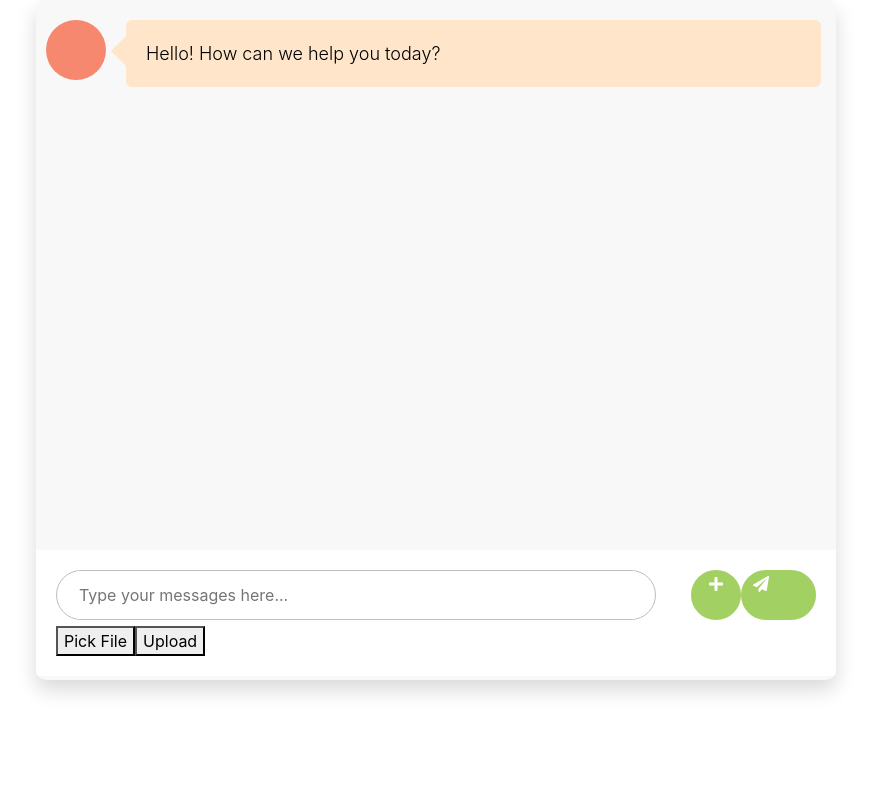
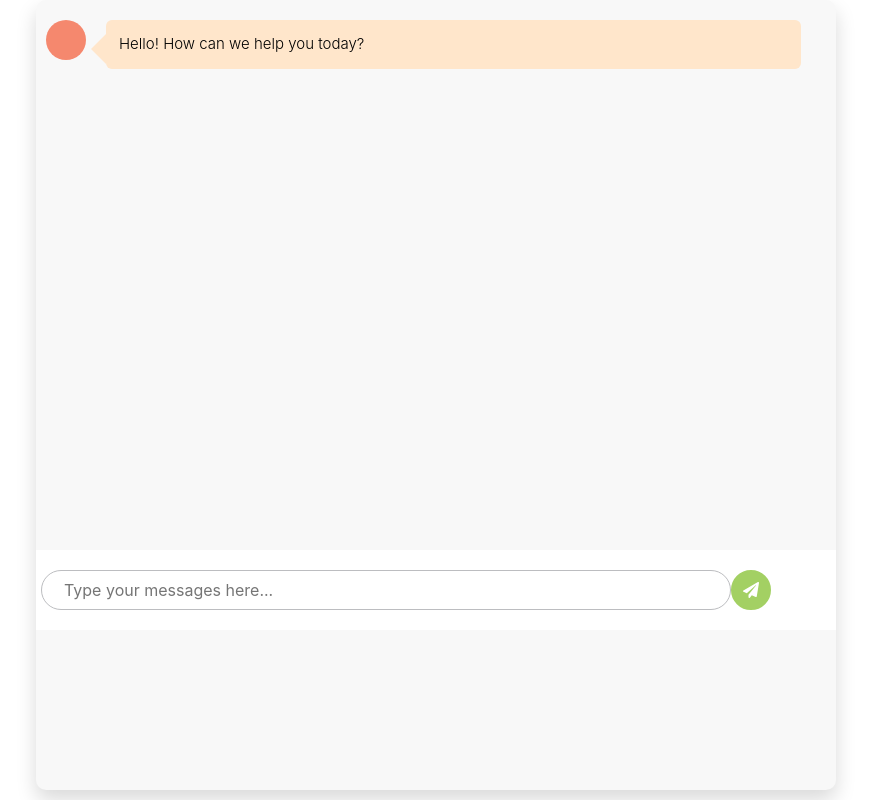
Before and after one commit to cnnradams/hack-the-6ix-specialty-insurance, a React (Create React App) app in the folder ui/: page / in a window 1280 px wide. Shown: the whole page, without its empty margins (204-1075 px from the left). Built offline with nearby package versions, Linux system fonts and the light colour scheme.

Commit message:
react-ui - improved css

```diff
--- a/ui/src/ChatApp.css
+++ b/ui/src/ChatApp.css
@@ -9,9 +9,9 @@
 
   .chat_window {
     /*position: absolute;*/
-    width: calc(100% - 20px);
+    width: calc(100% - 10px);
     max-width: 800px;
-    height: 1000px;
+    height: 1800px;
     border-radius: 10px;
     background-color: #fff;
     top: 50%;
@@ -19,40 +19,7 @@
     box-shadow: 0 10px 20px rgba(0, 0, 0, 0.15);
     background-color: #f8f8f8;
     overflow: hidden;
-    height: calc(100vh - 120px);
-  }
-
-  .top_menu {
-    background-color: #fff;
-    width: 100%;
-    padding: 13px 0px;
-    box-shadow: 0 1px 30px rgba(0, 0, 0, 0.1);
-  }
-  .top_menu .buttons {
-    margin: 3px 0 0 20px;
-    position: absolute;
-  }
-  .top_menu .buttons .button {
-    width: 16px;
-    height: 16px;
-    border-radius: 50%;
-    display: inline-block;
-    margin-right: 10px;
-    position: relative;
-  }
-  .top_menu .buttons .button.close {
-    background-color: #f5886e;
-  }
-  .top_menu .buttons .button.minimize {
-    background-color: #fdbf68;
-  }
-  .top_menu .buttons .button.maximize {
-    background-color: #a3d063;
-  }
-  .top_menu .title {
-    text-align: center;
-    color: #337ab7;
-    font-size: 20px;
+    height: calc(100vh - 10px);
   }
 
   .messages {
@@ -99,7 +66,7 @@
     border-left-color: #c7eafc;
   }
   .messages .message.right .text {
-    color: #45829b;
+    color: black;
   }
 
   .messages .message.left .text {
@@ -111,21 +78,21 @@
     opacity: 1;
   }
   .messages .message .avatar {
-    width: 60px;
-    height: 60px;
+    width: 40px;
+    height: 40px;
     border-radius: 50%;
     display: inline-block;
   }
   .messages .message .text_wrapper {
     display: inline-block;
-    padding: 20px;
+    padding: 13px;
     border-radius: 6px;
     width: calc(100% - 85px);
     min-width: 100px;
     position: relative;
   }
   .messages .message .text_wrapper::after, .messages .message .text_wrapper:before {
-    top: 18px;
+    top: 16px;
     border: solid transparent;
     content: " ";
     height: 0;
@@ -134,7 +101,7 @@
     pointer-events: none;
   }
   .messages .message .text_wrapper::after {
-    border-width: 13px;
+    border-width: 10px;
     margin-top: 0px;
   }
   .messages .message .text_wrapper::before {
@@ -142,7 +109,7 @@
     margin-top: -2px;
   }
   .messages .message .text_wrapper .text {
-    font-size: 18px;
+    font-size: 15px;
     font-weight: 300;
   }
 
@@ -156,10 +123,10 @@
   }
   .bottom_wrapper .message_input_wrapper {
     display: inline-block;
-    height: 50px;
+    height: 40px;
     border-radius: 25px;
     border: 1px solid #bcbdc0;
-    width: calc(100% - 160px);
+    width: calc(100% - 100px);
     position: relative;
     padding: 0 20px;
   }
@@ -173,8 +140,8 @@
     color: gray;
   }
   .bottom_wrapper .send_message {
-    width: 75px;
-    height: 50px;
+    width: 40px;
+    height: 40px;
     display: inline-block;
     border-radius: 50px;
     background-color: #a3d063;
@@ -187,8 +154,8 @@
   }
 
   .bottom_wrapper .add_image {
-    width: 50px;
-    height: 50px;
+    width: 40px;
+    height: 40px;
     display: inline-block;
     border-radius: 50px;
     background-color: #a3d063;
@@ -205,10 +172,6 @@
     height: 50%;
   }
 
-  .bottom_wrapper .send_message:hover {
-    color: #a3d063;
-    background-color: #fff;
-  }
   .bottom_wrapper .send_message .text {
     font-size: 18px;
     font-weight: 300;
--- a/ui/src/ChatApp.js
+++ b/ui/src/ChatApp.js
@@ -22,14 +22,22 @@ class ChatApp extends Component {
   addMessageBox(enter = true) {
     let messages = this.state.messages;
     let current_message = this.state.current_message;
+    let isImpageUpload;
     console.log(this.state);
 
     if (current_message && enter) {
       messages = [...messages, { "message": current_message }];
-      const obj = JSON.parse('{"response":"200", "body":"Hello!"}');
+      const obj = JSON.parse('{"response":"200", "body":"Please insert an image of the item you want to insure"}');
+
+      if (obj.body.includes("image")) {
+        isImpageUpload = true
+      } else {
+        isImpageUpload = false
+      }
       this.setState({
         messages: [...messages, { "message": obj.body, "isbotmessage": true }],
-        current_message: obj.body
+        current_message: obj.body,
+        isImageUpload: isImpageUpload
       });
     }
   }
@@ -99,7 +107,8 @@ class ChatApp extends Component {
               _handleKeyPress={this._handleKeyPress}
               onChange={this.onChange}
               message={this.state.current_message}
-              handleClick={this.handleClick} />
+              handleClick={this.handleClick}
+              isImageUpload={this.state.isImageUpload} />
           </div>
         </div>
       </div>
--- a/ui/src/Components/UserMessageBox.js
+++ b/ui/src/Components/UserMessageBox.js
@@ -56,27 +56,41 @@ export default class UserMessageBox extends Component {
         )
     }
 
-    render() {
-        const inputField = this.getInputField();
-
-        return (
-            <div>
-                {inputField}
-                <div className="send_message" onClick={this.props.handleClick}>
-                    <div className="icon"><FontAwesomeIcon icon={faPaperPlane} /></div>
-                </div>
-                <div className="add_image" onClick={this.props.handleClick}>
-                    <FontAwesomeIcon icon={faPlus} />
-                </div>
+    getButtons = () => {
+        if (this.props.isImageUpload) {
+            return (
                 <div className="upload_file">
                     <input
                         style={{ display: 'none' }} type="file"
                         onChange={this.fileSelectedHandler}
                         ref={fileInput => this.fileInput = fileInput}
                     />
-                    <button onClick={() => this.fileInput.click()}>Pick File</button>
-                    <button onClick={this.fileUploadHandler}>Upload</button>
+                    <button className="send_message" onClick={this.fileUploadHandler}><FontAwesomeIcon icon={faPaperPlane} /></button>
+                    <button className="add_image" onClick={() => this.fileInput.click()}><FontAwesomeIcon icon={faPlus} /></button>
                 </div >
+            )
+        } else {
+            return (
+                <button className="send_message" onClick={this.props.handleClick}>
+                    <FontAwesomeIcon icon={faPaperPlane} />
+                </button>
+
+            )
+        }
+    }
+
+    render() {
+        const inputField = this.getInputField();
+        const buttons = this.getButtons();
+
+        return (
+            <div className="row">
+                {inputField}
+                {buttons}
+
+                {/*                 <div className="add_image" onClick={this.props.handleClick}>
+                    <FontAwesomeIcon icon={faPlus} />
+                </div> */}
             </div>
         );
     }
```
